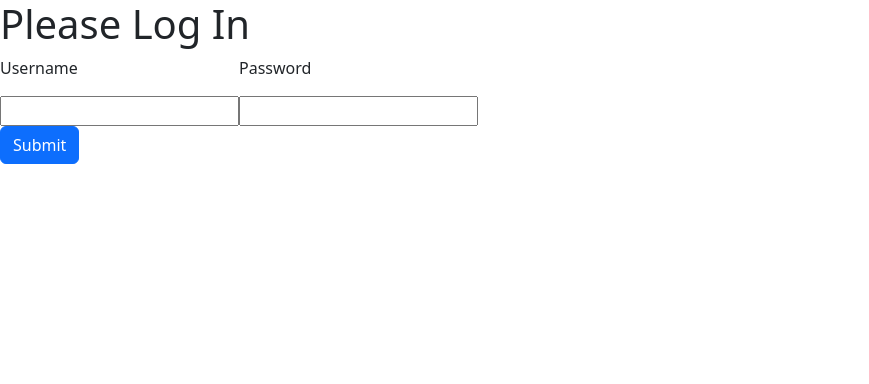
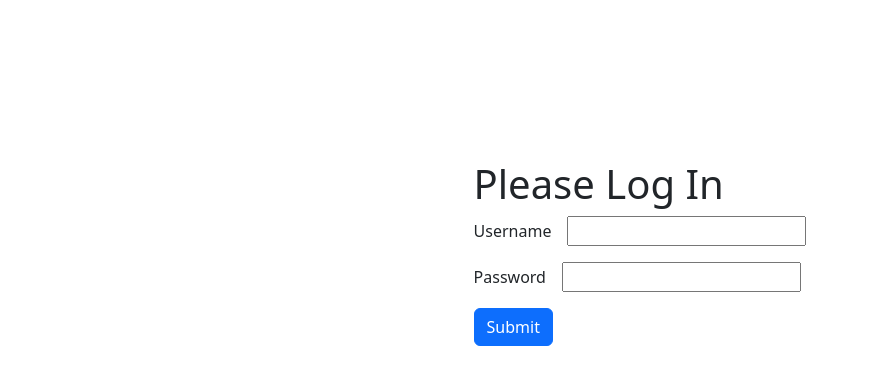
Before and after one commit to eclouw/EmployeeManagerProject, a React (Create React App) app: page /edit/Employee in a window 1280 px wide. Shown: the top 384 px of the page, without its empty margins (0-869 px from the left). Built offline with nearby package versions, Linux system fonts and the light colour scheme.

Commit message:
Updated styling for login page

```diff
--- a/src/Components/EmployeeTable.js
+++ b/src/Components/EmployeeTable.js
@@ -138,7 +138,6 @@ function EmployeeTable({data,  onSelection, roles}){
 
     function filterTable(){
 
-      console.log('filter');
       setFilterItem(document.getElementById('filter_select').value)
       console.log(filterItem);
       console.log(filteredData);
--- a/src/Components/UI/styles/styles.css
+++ b/src/Components/UI/styles/styles.css
@@ -43,3 +43,11 @@
     width: 100%;
 
 }
+
+.login-page{
+    display: flex;
+    justify-content: center;
+    margin: 10rem;
+    border-color: black;
+    align-items: center;
+}
--- a/src/Pages/Login.js
+++ b/src/Pages/Login.js
@@ -1,7 +1,9 @@
 import Button from 'react-bootstrap/Button';
 import { useState } from 'react';
 import axios from 'axios';
+import '../Components/UI/styles/styles.css'
 
+//Log the user in
 async function loginUser(details){
     try{
         const token = await axios.post(process.env.REACT_APP_BACKEND_URL + ':' + process.env.REACT_APP_BACKEND_PORT+'/login', details);
@@ -16,6 +18,7 @@ function Login({setToken}){
     const [username, setUserName] = useState('');
     const [password, setPassword] = useState('');
 
+    //When the user clicks the submit/login button
     const handleSubmit = async e=>{
         e.preventDefault();
         const token = await loginUser({
@@ -32,12 +35,13 @@ function Login({setToken}){
 
     return(
         <div className='login-page'>
-            <h1>Please Log In</h1>
+
         <form>
-            <label><p>Username</p>
-            <input type="text" onChange={e => setUserName(e.target.value)}/></label>
-            <label><p>Password</p>
-            <input type="password" onChange={e => setPassword(e.target.value)}/></label>
+        <h1>Please Log In</h1>
+            <p>Username
+            <input type="text" onChange={e => setUserName(e.target.value)} style={{marginLeft: '1rem'}}/></p>
+            <p>Password
+            <input type="password" onChange={e => setPassword(e.target.value)} style={{marginLeft: '1rem'}}/></p>
             <div>
                 <Button onClick={handleSubmit}>Submit</Button>
             </div>
```
